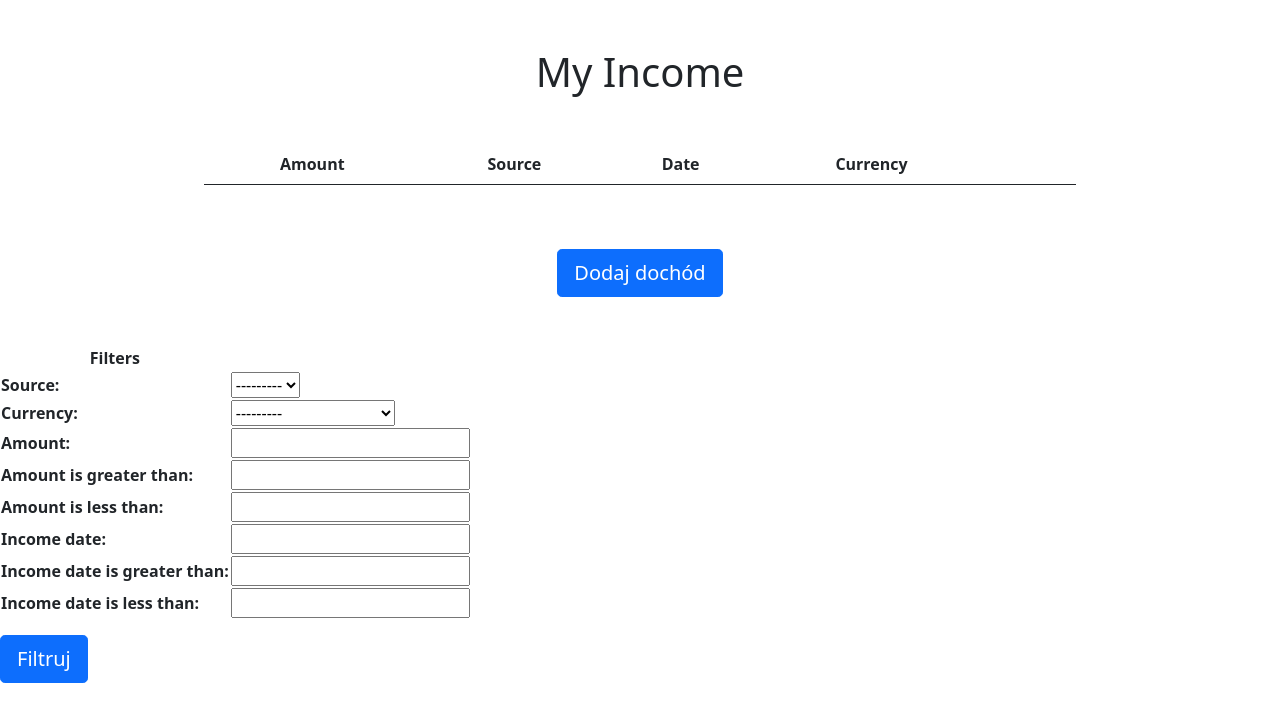
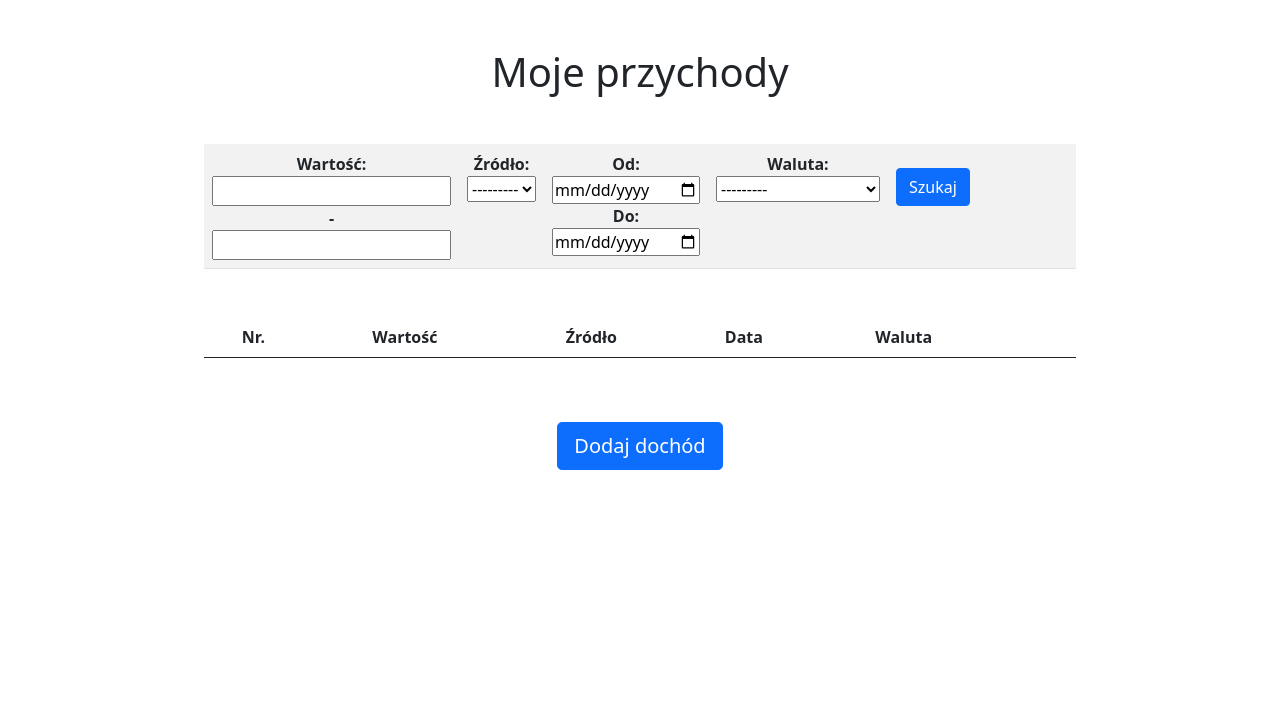
Before and after one commit to ITFutureManiacs/KnowYourMoney, a Django app: page /income/view/ in a window 1280 px wide. Shown: the part 56-778 px from the top of the page. Run offline with Django 4.2, Linux system fonts and the light colour scheme; the visitor is signed in with stand-in values (Sample User, id 1); data comes from the database, SQL or seed files in the repository; data that the repository does not hold is empty.

Commit message:
improved filters and templates

```diff
--- a/budget_manager/templates/income_form.html
+++ b/budget_manager/templates/income_form.html
@@ -1,6 +1,5 @@
 {% extends 'base.html' %}
 {% block body %}
-{% block content %}
 <br>
 <div class="container p-10">
     <div class="form-container">
@@ -19,6 +18,5 @@
         </div>
     </div>
 </div>
-{% endblock %}
 
 {% endblock body %}
--- a/budget_manager/templates/income_list.html
+++ b/budget_manager/templates/income_list.html
@@ -1,64 +1,55 @@
 {% extends 'base.html' %}
-
 {% block body %}
-{% for income in income_list %}
-    {% for colname in income.column_set.all  %}
-        <p>{{colname}}</p>
-    {% endfor %}
-{% endfor %}
-
 
 <div class="container d-flex mt-5" style="width: 70%;">
     <div class="col">
-        <h1 class="text-center">My Income </h1>
+        <h1 class="text-center">Moje przychody </h1>
+        <form action="" method="get">
+        <table class="table table-striped mt-5">
+            <tr>
+                <th class="text-center col-sm-1" scope="col">Wartość: {{ filter.form.amount }} </th>
+                <th class="text-center col-sm-1" scope="col">Źródło: {{ filter.form.source }}</th>
+                <th class="text-center col-sm-1" scope="col">Od: {{ filter.form.income_date__gte }}
+                                                            Do: {{ filter.form.income_date__lte }}</th>
+                <th class="text-center col-sm-1" scope="col">Waluta: {{ filter.form.currency }}</th>
+                <th><input type="submit" class="d-block btn btn-primary  my-3" value="Szukaj"></th>
+                <th></th>
+            </tr>
+        </table>
+        </form>
         <table class="table table-striped mt-5">
             <thead>
                 <tr>
-                    {% comment %} <th>#</th> {% endcomment %}
-                    <th class="text-center" scope="col">Amount</th>
-                    <th class="text-center" scope="col">Source</th>
-                    <th class="text-center" scope="col">Date</th>
-                    <th class="text-center" scope="col">Currency</th>
+                    <th class="text-center" scope="col">Nr.</th>
+                    <th class="text-center" scope="col">Wartość</th>
+                    <th class="text-center" scope="col">Źródło</th>
+                    <th class="text-center" scope="col">Data</th>
+                    <th class="text-center" scope="col">Waluta</th>
                     <th></th>
                     <th></th>
                 </tr>
             </thead>
             <tbody>
-
-                {% for income in income_list %}
+            {% for obj in filter.qs %}
                 <tr>
-                    {% comment %} <th scope="row">{{forloop.counter}}</th> {% endcomment %}
-{#                    <td class="ml-5"><a href="{% url 'films:film_detail' income.id %}">{{income.amount}}</a></td>#}
+                    <th class="text-center" scope="row">{{forloop.counter}}</th>
+{#                    <td class="ml-5"><a href="{% url 'films:film_detail' income.id %}">{{ obj.amount }}</a></td>#}
 {#                    tworzy połączenie z detailview#}
-                    <td class="text-center">{{income.amount}}</td>
-                    <td class="text-center">{{income.source}}</td>
-                    <td class="text-center">{{income.income_date}}</td>
-                    <td class="text-center">{{income.currency}}</td>
-                    <td><a href="{% url 'income-update' income.id %} ">Update</a></td>
-                    <td><a href="{% url 'income-delete' income.id %}">Delete</a></td>
+                    <td class="text-center">{{ obj.amount }}</td>
+                    <td class="text-center">{{ obj.source }}</td>
+                    <td class="text-center">{{ obj.income_date }}</td>
+                    <td class="text-center">{{ obj.currency }}</td>
+                    <td><a href="{% url 'income-update' obj.id %}" class="d-block btn btn-primary btn-sm my-0">Edytuj</a></td>
+                    <td><a href="{% url 'income-delete' obj.id %}" class="d-block btn btn-primary btn-sm my-0">Usuń</a></td>
                 </tr>
             {% endfor %}
             </tbody>
-                </table>
-                <div class="d-flex justify-content-center">
-                    <a href="{% url 'income-create' %}" class="d-block btn btn-primary btn-lg my-5">Dodaj dochód</a>
-                </div>
-            </div>
+        </table>
+        <div class="d-flex justify-content-center">
+            <a href="{% url 'income-create' %}" class="d-block btn btn-primary btn-lg my-5">Dodaj dochód</a>
+        </div>
+    </div>
+</div>
 
-</div>
-<form action="" method="get">
-    {% csrf_token %}
-    <table>
-        <thead>
-            <tr>
-                <th class="text-center" scope="col">Filters</th>
-            </tr>
-        </thead>
-        <tbody>
-            {{ filter.form.as_table }}
-        </tbody>
-    </table>
-    <input type="submit" class="d-block btn btn-primary btn-lg my-3" value="Filtruj">
-</form>
 
 {% endblock body %}>
--- a/budget_manager/views.py
+++ b/budget_manager/views.py
@@ -1,8 +1,6 @@
-import datetime
-
 from django.contrib.auth.mixins import LoginRequiredMixin
 from django.db.models import Sum
-from django.db.models.functions import TruncMonth
+from django.db.models.functions import ExtractMonth
 from django.views.generic.base import TemplateView
 from django.views.generic.edit import CreateView, UpdateView, DeleteView
 from django.views.generic.list import ListView
@@ -12,33 +10,35 @@ from django.contrib.auth.models import User
 
 from .filtersets import ExpenseFilter, IncomeFilter
 import matplotlib.pyplot as plt
-from budget_manager.models import Expense, Source, Category, Income, Currency
+from budget_manager.models import Expense, Source, Category, Income
 
 
 class BalanceView(LoginRequiredMixin, TemplateView):
     template_name = 'home.html'
 
+    # def get(self, request, *args, **kwargs):
+    #     period = self.request.GET.get('period', '')
+
     def get_context_data(self, **kwargs):
+        total_expense = round(Expense.objects.filter(user=self.request.user).filter(
+            currency__currency_code="PLN").aggregate(Sum("cost", default=0))["cost__sum"], ndigits=2)
+        total_income = round(Income.objects.filter(user=self.request.user).filter(
+            currency__currency_code="PLN").aggregate(Sum("amount", default=0))["amount__sum"], ndigits=2)
+        total_balance = round(total_income - total_expense, ndigits=2)
         try:
-            total_expense = round(Expense.objects.filter(user=self.request.user).filter(
-                currency__currency_code="PLN").aggregate(Sum("cost", default=0))["cost__sum"], ndigits=2)
-            total_income = round(Income.objects.filter(user=self.request.user).filter(
-                currency__currency_code="PLN").aggregate(Sum("amount", default=0))["amount__sum"], ndigits=2)
-            total_balance = round(total_income - total_expense, ndigits=2)
             fig = plt.figure(figsize=(8, 5))
             plt.bar(['Wydatki', 'Przychody'], [total_expense, total_income], color=['red', 'green'], width=0.4)
             plt.xlabel('Rodzaj')
             plt.ylabel('Wartość')
-            plt.title('Bilans wydatków')
+            plt.title('Bilans finansów')
             plt.savefig('budget_manager/static/budget_manager/expense.jpg')
-
         except TypeError:
             print('Brak danych')
 
         monthly_income = Income.objects.filter(user=self.request.user).annotate(
-            month=TruncMonth('income_date')).values('month').annotate(total_amount=Sum('amount'))
+            month=ExtractMonth('income_date')).values('month').annotate(total_amount=Sum('amount'))
         monthly_expense = Expense.objects.filter(user=self.request.user).annotate(
-            month=TruncMonth('expense_date')).values('month').annotate(total_amount=Sum('cost'))
+            month=ExtractMonth('expense_date')).values('month').annotate(total_amount=Sum('cost'))
 
         context = {
             'total_expense': total_expense,
@@ -47,7 +47,6 @@ class BalanceView(LoginRequiredMixin, TemplateView):
             'monthly_income': monthly_income,
             'monthly_expense': monthly_expense,
         }
-    #     context["list_of_currencies"] = Currency.objects.all()
         return context
 
 
@@ -58,6 +57,8 @@ class ExpenseCreateView(LoginRequiredMixin, CreateView):
     success_url = reverse_lazy('expense-filter-list')
 
     def form_valid(self, form):
+        """Object creation method based on given model. Saves logged user
+        as object creator"""
         form.instance.user = self.request.user
         return super().form_valid(form)
 
@@ -66,6 +67,15 @@ class ExpenseCreateView(LoginRequiredMixin, CreateView):
         form = super(ExpenseCreateView, self).get_form(*args, **kwargs)
         form.fields['category'].queryset = Category.objects.filter(user=self.request.user) | \
                                            Category.objects.filter(user=None)
+        field_labels = {'name': 'Nazwa',
+                        'cost': 'Koszt',
+                        'expense_date': 'Data wydatku',
+                        'currency': 'Waluta',
+                        'category': 'Kategoria'}
+
+        for field_name, label in field_labels.items():
+            if field_name in form.fields:
+                form.fields[field_name].label = label
         return form
 
 
@@ -100,6 +110,8 @@ class SourceCreateView(LoginRequiredMixin, CreateView):
     success_url = reverse_lazy('home')
 
     def form_valid(self, form):
+        """Object creation method based on given model. Saves logged user
+            as object creator"""
         form.instance.user = self.request.user
         return super().form_valid(form)
 
@@ -111,6 +123,8 @@ class CategoryCreateView(LoginRequiredMixin, CreateView):
     success_url = reverse_lazy('home')
 
     def form_valid(self, form):
+        """Object creation method based on given model. Saves logged user
+            as object creator"""
         form.instance.user = self.request.user
         return super().form_valid(form)
 
@@ -122,19 +136,37 @@ class IncomeCreateView(LoginRequiredMixin, CreateView):
     success_url = reverse_lazy('income-list')
 
     def form_valid(self, form):
+        """Object creation method based on given model. Saves logged user
+            as object creator"""
         form.instance.user = self.request.user
         return super().form_valid(form)
 
+    def get_form(self, *args, **kwargs):
+        """Displays only categories made by currently logged user"""
+        form = super(IncomeCreateView, self).get_form(*args, **kwargs)
+        form.fields['source'].queryset = Source.objects.filter(user=self.request.user) | \
+                                         Source.objects.filter(user=None)
+
+        field_labels = {'amount': 'Wartość',
+                        'income_date': 'Data przychodu',
+                        'source': 'Źródło',
+                        'currency': 'Waluta'}
+
+        for field_name, label in field_labels.items():
+            if field_name in form.fields:
+                form.fields[field_name].label = label
+        return form
+
 
 class IncomeListView(LoginRequiredMixin, FilterView):
-    model = Income
+    context_object_name = 'income'
     filterset_class = IncomeFilter
     template_name = 'income_list.html'
-    fields = ['amount', 'source', 'income_date', 'currency']
 
     def get_queryset(self):
         """Displays only objects made by currently logged user"""
         return Income.objects.filter(user=self.request.user)
+
 
 class IncomeUpdateView(LoginRequiredMixin, UpdateView):
     model = Income
```
Also changed, not shown: budget_manager/filtersets.py (+24 -21 lines), budget_manager/templates/expense_filter_list.html (+22 -25 lines). Lines whose indentation alone changed are shown as unchanged.
